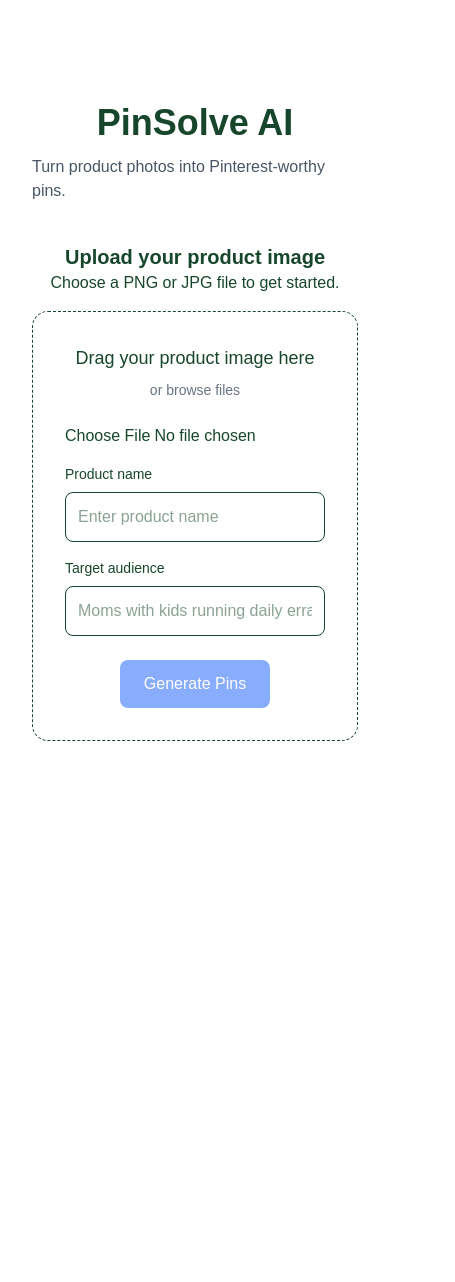
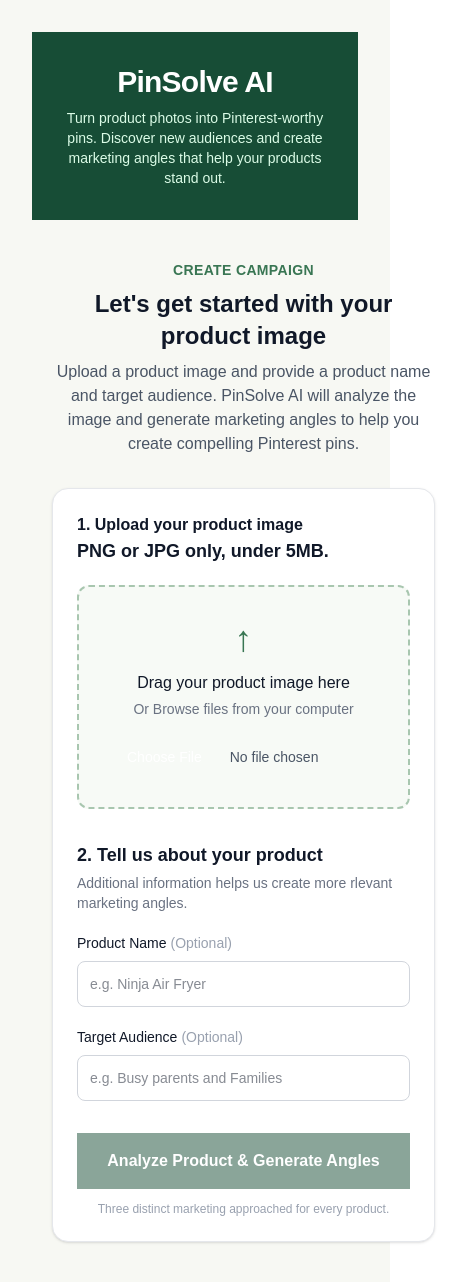
Before and after one commit to mimipeshy/pinsolve, a Next.js app: page / in a window 390 px wide. Shown: the top 1282 px of the page, 455 px wide, since content can reach past the window. Before the commit the page ends 844 px from the top, so only its background shows below. Built offline with nearby package versions, Linux system fonts and the light colour scheme.

Commit message:
feat: improved landing page visual

```diff
--- a/app/api/analyze/route.ts
+++ b/app/api/analyze/route.ts
@@ -218,7 +218,7 @@ export async function POST(request: Request) {
 
         const message = await anthropic.messages.create({
             model: "claude-sonnet-4-6",
-            max_tokens: 4000,
+            max_tokens: 2500,
             messages: [
                 {
                     role: "user",
@@ -247,7 +247,12 @@ Important rules:
 - Do not assume product availability or country of origin.
 - Do not guess quantities or sizes if they are not clearly readable.
 - Separate visible facts from assumptions.
-- If uncertain, say so.`
+- If uncertain, say so.
+- Never introduce product details, quantities, age ranges,materials, or specifications that are not supported
+by the product analysis.
+-Marketing creativity is encouraged, but factual claims
+must remain grounded in the available evidence.
+`
                         }
                     ]
                 }
--- a/app/page.tsx
+++ b/app/page.tsx
@@ -1,6 +1,7 @@
 
 "use client";
 
+import { IMAGES_MANIFEST } from "next/dist/shared/lib/constants";
 // Import React hooks for managing state and side effects
 import { useState, useEffect } from "react";
 
@@ -26,8 +27,18 @@ export default function Home() {
 
   // Indicates whether the application is currently processing a request
   const [isLoading, setIsLoading] = useState(false);
-
-
+  // Stores the marketing angles returned from the server
+  type MarketingAngle = {
+    angle_type: string;
+    angle_name: string,
+    target_audience: string;
+    audience_motivation: string;
+    marketing_message: string;
+    pinterest_hook: string;
+  };
+  const [marketingAngles, setMarketingAngles] = useState<MarketingAngle[]>([]);
+  // Stores the index of the selected marketing angle
+  const [selectedAngle, setSelectedAngle] = useState<number | null>(null);
   // 2. IMAGE PREVIEW MANAGEMENT
 
   // Runs whenever the selected image changes
@@ -95,9 +106,14 @@ export default function Home() {
 
       // Convert the server's JSON response into a JavaScript object
       const result = await response.json();
-
+      if (!result.success) {
+        throw new Error(result.message || "Product analysis failed");
+      }
+      setMarketingAngles(result.marketingAngles);
+      setSelectedAngle(null); // Reset selected angle when new angles are generated
       // Display the response in the browser console
-      console.log("Server data received:", result);
+      console.log("Product analysis result:", result.analysis);
+      console.log("Marketing angles:", result.marketingAngles);
 
     } catch (error) {
 
@@ -117,125 +133,144 @@ export default function Home() {
   // 4. RENDER THE USER INTERFACE
 
   return (
-    <main className="flex min-h-screen flex-col items-center justify-center p-8">
+    <main className="min-h-screeen bg-[#F7F8F3] text-gray-900 p-8 flex flex-col items-center">
 
-      {/* Application heading */}
-      <h1 className="text-4xl font-bold">
+      {/* header*/}
+      <header className="bg-[#174d36] px-6 py-8 text-white">
+        <div className="mx-auto max-w-6xl text-center">
+          <h1 className="text-3xl font-bold tracking-tight" >
             PinSolve AI
           </h1>
-
-      <p className="mt-3 text-gray-600">
-        Turn product photos into Pinterest-worthy pins.
+          <p className="mt-2 max-w-xl text-sm text-green-100">
+            Turn product photos into Pinterest-worthy pins. Discover new audiences and create marketing angles
+            that help your products stand out.
           </p>
-
-      <h2 className="mt-10 text-xl font-semibold">
-        Upload your product image
+        </div>
+      </header>
+      <section className="mx-auto max-w-3xl px-5 py-10">
+        <div className="mb-8">
+          <p className="text-sm font-semibold uppercase tracking-wide text-[#397653] text-center">
+            Create Campaign
+          </p>
+          <h2 className="mt-2 text-2xl font-bold text-center">
+            Let's get started with your product image
           </h2>
-
-      <p>
-        Choose a PNG or JPG file to get started.
+          <p className="mt-2 text-gray-600 text-center">
+            Upload a product image and provide a product name and target audience. PinSolve AI will analyze the image and generate marketing angles to help you create compelling Pinterest pins.
           </p>
-
-      {/* Image upload container */}
-      <div className="mt-4 w-full max-w-xl rounded-2xl border border-dashed p-8 text-center">
-
-        <p className="text-lg font-medium">
+        </div>
+        {/*UPLOAD CARD*/}
+        <div className="rounded-2xl border border-gray-200 bg-white p-6 shadow-sm sm:p-8">
+          <h3 className="textlg font-semibold">
+            1. Upload your product image
+          </h3>
+          <p className="text-lg font-semibold">
+            PNG or JPG only, under 5MB.
+          </p>
+          {/*image upload area*/}
+          <div className="mt-5 rounded-xl border-2 border-dashed border-[#A8C6AF] bg-[#F7FAF6] p-8 text-center">
+            <div className="text-4xl text-[#397653]">
+              ↑
+            </div>
+            <p className="mt-3 font-medium">
               Drag your product image here
             </p>
-
-        <p className="mt-2 text-sm text-gray-500">
-          or browse files
+            <p className="mt-1 text-sm text-gray-500">
+              Or Browse files from your computer
             </p>
-
-        {/* Display image preview when available */}
             {previewUrl && (
+              <div className="mt-5">
                 <img
                   src={previewUrl}
                   alt="Uploaded product preview"
-            className="mx-auto max-h-64 rounded-lg"
-          />
+                  className="=mx-auto max-h-64 rounded-xl object-contain"
+                /></div>
             )}
-
-        {/* Image upload input */}
             <input
-          className="mt-6"
+              className="mx-auto mt-5 block max-w-full text-sm text-gray-600 file:mr-3 file:rounded-lg file:border-0 file:bg-[#74d36] file:px-4 file:py-2
+              file:font-medium file:text-white hover:file:bg-[#236345]"
               type="file"
               accept="image/png, image/jpeg"
               onChange={(e) => {
-
-            // Retrieve the selected file
                 const file = e.target.files?.[0];
-
-            // Stop if no file was selected
                 if (!file) return;
-
-            // Reset input so the same file can be selected again
                 e.target.value = "";
-
-            // Validate file type and size
                 if (
                   !["image/png", "image/jpeg"].includes(file.type) ||
+                  file.size === 0 ||
                   file.size > 5 * 1024 * 1024
                 ) {
                   setError(
-                "Invalid file type or size. Please upload a PNG or JPG image under 5MB."
+                    "Please upload a valid PNG or JPG image under 5MB"
                   );
-
-              // Clear the previously selected image
                   setImage(null);
                   return;
                 }
+                setError(null);
+                setMarketingAngles([]);
+                setSelectedAngle(null);
+                setImage(file);
 
-            // Clear previous errors and save the valid image
-            setError(null);
-            setImage(file);
               }}
             />
-
-        {/* Display validation errors when they exist */}
-        {error && (
-          <p className="mt-3 text-sm text-red-600">
+          </div>
+          {/*error message*/}
+          {error &&(
+            <p className="mt-4 rounded-lg- bg-red-50 p-3 text-sm text-red-600">
               {error}
             </p>
           )}
-
-        {/* Product name field */}
-        <label className="mt-4 block text-left text-sm font-medium">
-          Product name
+          {/*product details*/}
+          <div className="mt-8">
+            <h3 className="text-lg font-semibold">
+              2. Tell us about your product
+            </h3>
+            <p className="mt-1 text-sm text-gray-500">
+              Additional information helps us create more rlevant marketing angles.
+            </p>
+            <label className ="mt-5 block text-sm font-medium">
+              Product Name
+              <span className="ml-1 font-normal text-gray-400">
+                (Optional)
+              </span>
             </label>
-
             <input
               type="text"
-          placeholder="Enter product name"
-          className="mt-2 w-full rounded-lg border p-3"
+              placeholder="e.g. Ninja Air Fryer"
+              className="mt-2 w-full rounded-lg border border-gray-300 bg-white p-3 text-sm outline-none transition focus:border-[#397653] focus:ring-2 focus:ring-green-100"
               value={productName}
-          onChange={(e) => setProductName(e.target.value)}
+              onChange={(e)=>setProductName(e.target.value)}
               />
-
-        {/* Target audience field */}
-        <label className="mt-4 block text-left text-sm font-medium">
-          Target audience
+              <label className="mt-5 block text-sm font-medium">
+                Target Audience
+                <span className="ml-1 font-normal text-gray-400">
+                  (Optional)
+                </span>
               </label>
-
               <input
                 type="text"
-          placeholder="Moms with kids running daily errands"
-          className="mt-2 w-full rounded-lg border p-3"
+                placeholder="e.g. Busy parents and Families"
+                className="mt-2 w-full rounded-lg border border-gray-300 bg-white p-3 text-sm outline-none
+                transition focus:border-[#397653] focus:ring-2 focus:ring-green-100"
                 value={targetAudience}
-          onChange={(e) => setTargetAudience(e.target.value)}
+                onChange={(e)=> setTargetAudience(e.target.value)}
                 />
-
-        {/* Generate Pins button */}
+          </div>
+          {/*generate button*/}
           <button
             type="button"
-          disabled={!image || isLoading}
-          className="mt-6 rounded-lg bg-blue-600 px-6 py-3 text-white disabled:opacity-50"
-          onClick={generatePins}
-        >
-          {isLoading ? "Generating..." : "Generate Pins"}
+            disabled ={!image || isLoading}
+            className="mt-8 w-full roundedd-xl bg-[#174d36] px-6 py-4 font-semibold
+            text-white transition hover:bg-[#236345] disbled:cursor-not-allowed disabled:opacity-50"
+            onClick={generatePins}>
+              {isLoading ? "Analysing your product......"
+              :"Analyze Product & Generate Angles"}
             </button>
-
+            <p className="mt-3 text-center text-xs text-gray-400">
+              Three distinct marketing approached for every product.
+            </p>
         </div>
+      </section>
     </main>
   );
 }
```
Lines whose indentation alone changed are shown as unchanged.
